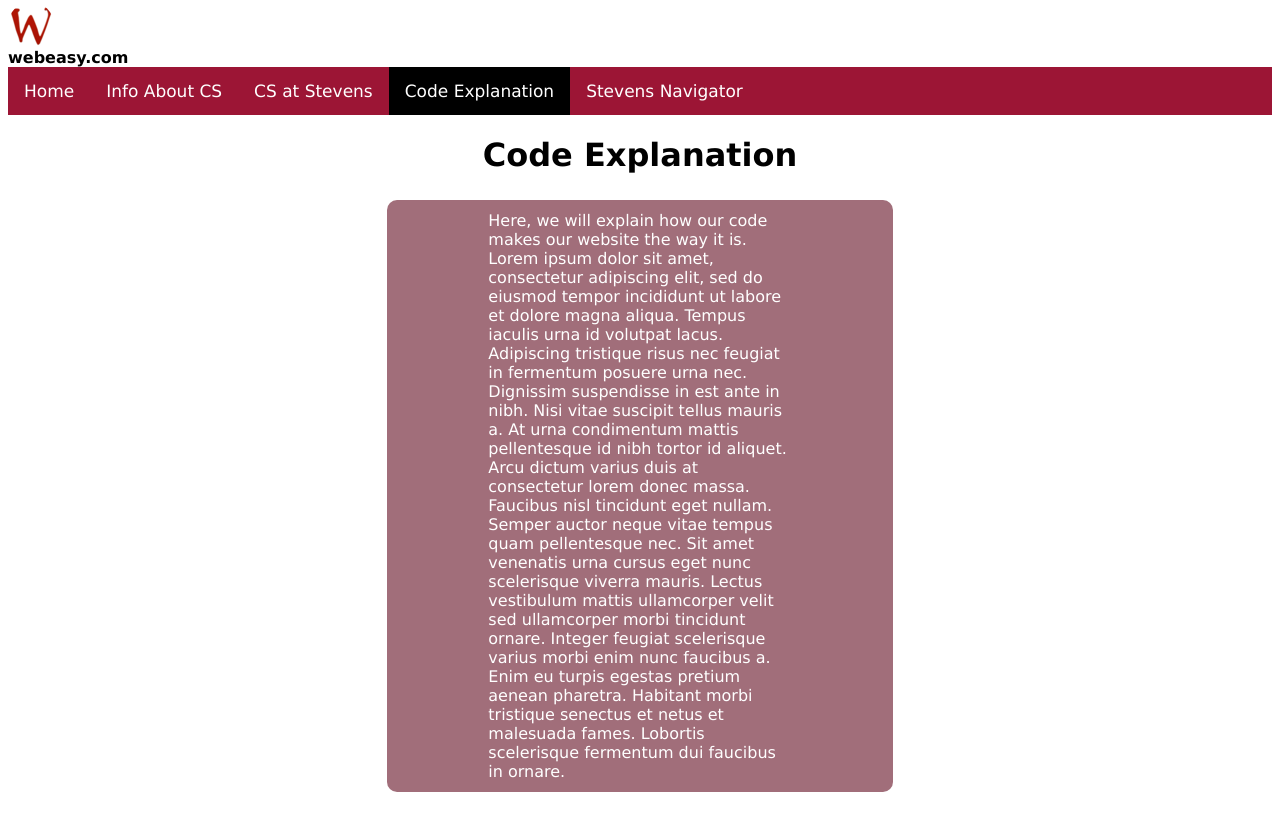
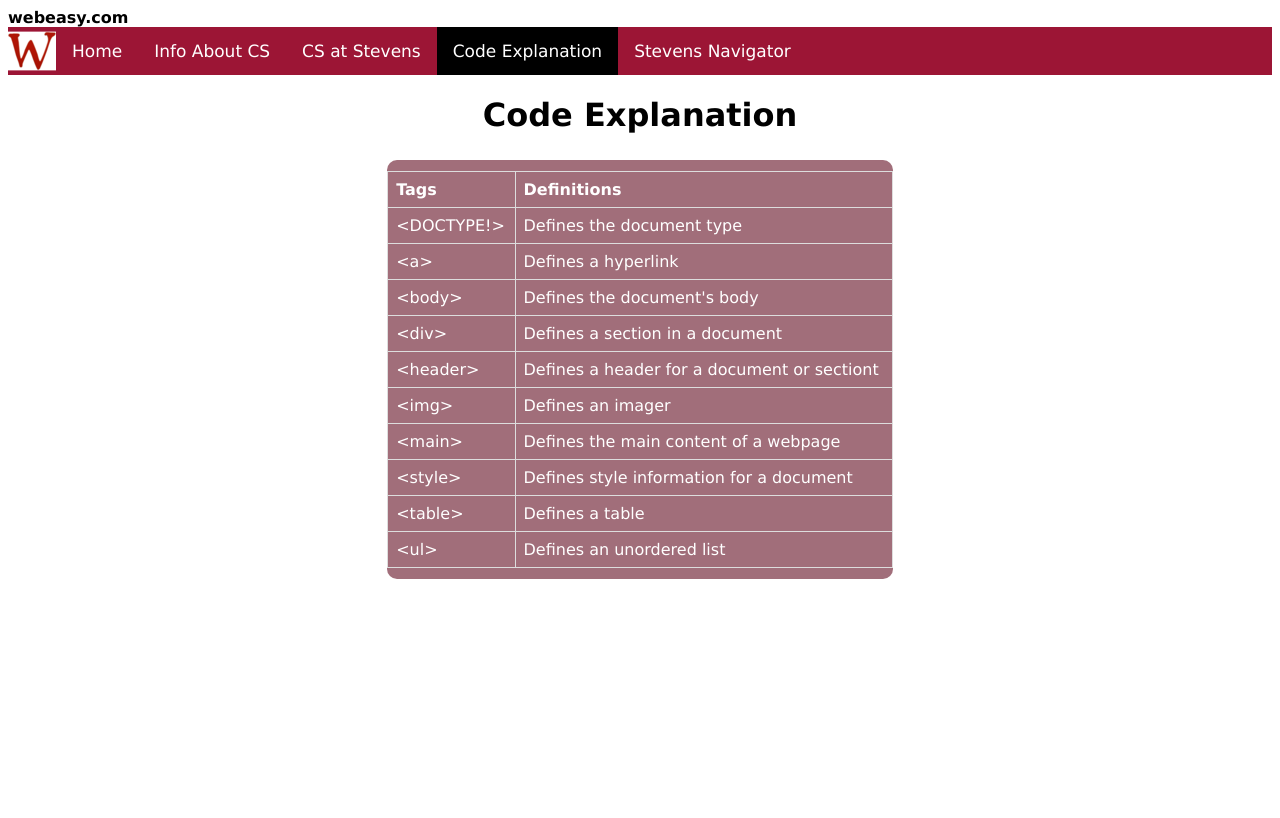
Before and after one commit to mattkrnr/webeasy.com, a plain HTML site: page code.html in a window 1280 px wide. Drawn offline with Linux system fonts and the light colour scheme.

Commit message:
updated icon on navbar

```diff
--- a/code.html
+++ b/code.html
@@ -18,15 +18,10 @@
 
 <body>
 
-<a class="navbar-brand" href="/">
-  <div class="logo-image">
-  <img src="images/favicon.ico" class="img-fluid">
-  </div>
-  </a>
-
 <b>webeasy.com</b>
 
 <div class="topnav">
+  <img src="images/favicon.ico" style = "float:left;">
   <a href="index.html">Home</a>
   <a href="about.html">Info About CS</a>
   <a href="stevensCS.html">CS at Stevens</a>
@@ -36,7 +31,54 @@
 
 <h1 id="code">Code Explanation</h1>
 <div class="inner">
-<p> Here, we will explain how our code makes our website the way it is. Lorem ipsum dolor sit amet, consectetur adipiscing elit, sed do eiusmod tempor incididunt ut labore et dolore magna aliqua. Tempus iaculis urna id volutpat lacus. Adipiscing tristique risus nec feugiat in fermentum posuere urna nec. Dignissim suspendisse in est ante in nibh. Nisi vitae suscipit tellus mauris a. At urna condimentum mattis pellentesque id nibh tortor id aliquet. Arcu dictum varius duis at consectetur lorem donec massa. Faucibus nisl tincidunt eget nullam. Semper auctor neque vitae tempus quam pellentesque nec. Sit amet venenatis urna cursus eget nunc scelerisque viverra mauris. Lectus vestibulum mattis ullamcorper velit sed ullamcorper morbi tincidunt ornare. Integer feugiat scelerisque varius morbi enim nunc faucibus a. Enim eu turpis egestas pretium aenean pharetra. Habitant morbi tristique senectus et netus et malesuada fames. Lobortis scelerisque fermentum dui faucibus in ornare. </p>
+<p>
+    <table id="tags">
+        <tr>
+          <th>Tags</th>
+          <th>Definitions</th>
+        </tr>
+        <tr>
+          <td>&lt;DOCTYPE!&gt;</td>
+          <td>Defines the document type</td>
+        </tr>
+        <tr>
+          <td>&lt;a&gt;</td>
+          <td>Defines a hyperlink</td>
+        </tr>
+        <tr>
+          <td>&lt;body&gt;</td>
+          <td>Defines the document's body</td>
+        </tr>
+        <tr>
+          <td>&lt;div&gt;</td>
+          <td>Defines a section in a document</td>
+        </tr>
+        <tr>
+          <td>&lt;header&gt;</td>
+          <td>Defines a header for a document or sectiont</td>
+        </tr>
+        <tr>
+          <td>&lt;img&gt;</td>
+          <td>Defines an imager</td>
+        </tr>
+        <tr>
+          <td>&lt;main&gt;</td>
+          <td>Defines the main content of a webpage</td>
+        </tr>
+        <tr>
+          <td>&lt;style&gt;</td>
+          <td>Defines style information for a document</td>
+        </tr>
+        <tr>
+          <td>&lt;table&gt;</td>
+          <td>Defines a table</td>
+        </tr>
+        <tr>
+          <td>&lt;ul&gt;</td>
+          <td>Defines an unordered list</td>
+        </tr>
+      </table>
+</p>
 </div>
 </body>
 </html>
--- a/style.css
+++ b/style.css
@@ -24,14 +24,6 @@
   font-family:Verdana, Geneva, Tahoma, sans-serif;
   background-color: black;
   color: white;
-}
-
-.logo-image{
-  width: 46px;
-  height: 46px;
-  border-radius: 50%;
-  overflow: hidden;
-  margin-top: -6px;
 }
 
 .inner{
@@ -78,3 +70,22 @@ h1 {
 h2 {
   font-family:Verdana, Geneva, Tahoma, sans-serif;
 }
+
+#tags {
+  font-family: "Verdana", Geneva, Tahoma, sans-serif;
+  border-collapse: collapse;
+  width: 100%;
+}
+#tags td, #tags th {
+  border: 1px solid #ddd;
+  padding: 8px;
+}
+#tags tr:nth-child(even){background-color: #A16E7A;}
+#tags tr:hover {background-color: #ddd;}
+#customers th {
+  padding-top: 12px;
+  padding-bottom: 12px;
+  text-align: left;
+  background-color: #A16E7A;
+  color: white;
+}
```
Also changed, not shown: StevensNavigator.html (+1 -6 lines), about.html (+2 -7 lines), index.html (+2 -6 lines), stevensCS.html (+1 -6 lines).
